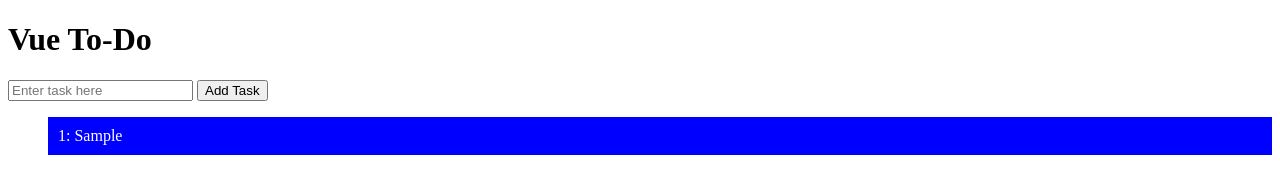
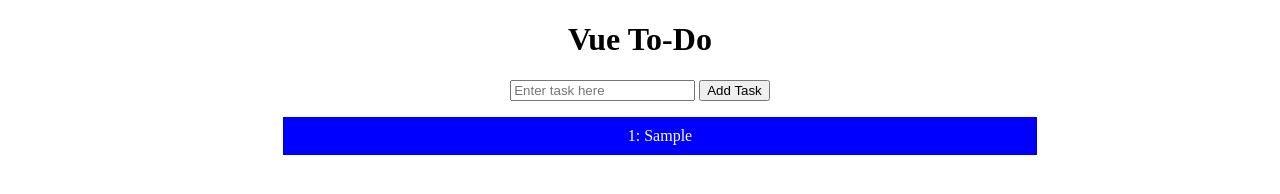
Before and after one commit to clarkmurray/vue-to-do, a plain HTML site: page app/index.html in a window 1280 px wide. Both pictures are taken after typing "Sample" into the empty fields and a click on the button "Add Task". Drawn offline with nearby package versions, Linux system fonts and the light colour scheme.

Commit message:
Super simple styling

```diff
--- a/app/style.css
+++ b/app/style.css
@@ -1,10 +1,23 @@
+h1 {
+	text-align: center;
+}
+
+#taskList {
+	text-align: center;
+}
 li {
+	margin: 0 auto;
 	list-style-type: none;
 	background-color: blue;
 	color: white;
 	padding: 10px;
+	width: 60%;
 }
 
 li:hover {
 	cursor: pointer;
 }
+
+[v-cloak] {
+	display: none;
+}
```
